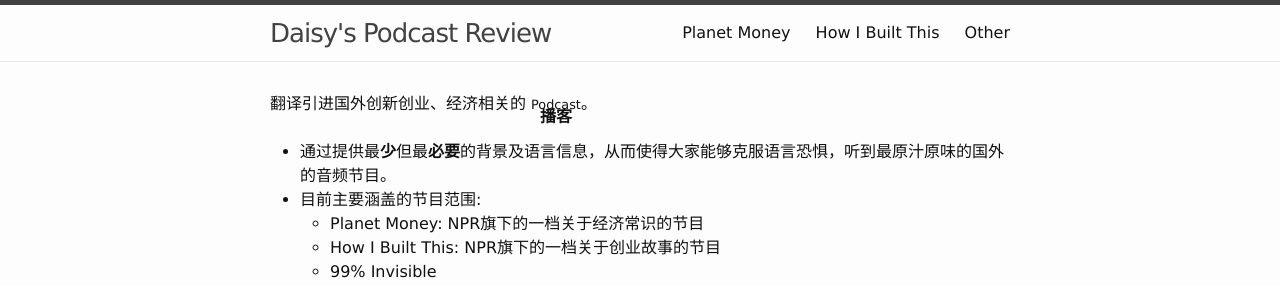
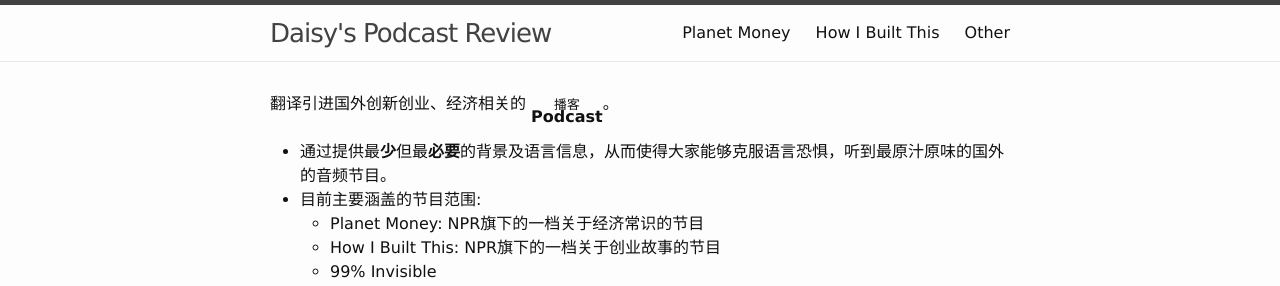
Before and after one commit to idaisy/idaisy.github.io, a Jekyll site: the page built from index.md, in a window 1280 px wide and 900 px high. Shown: the top 286 px of the window. Built offline with Jekyll 4.4.1, drawn with Linux system fonts in a browser that asks for light colours.

Commit message:
Mon Sep 25 21:01:50 CST 2017

```diff
--- a/index.md
+++ b/index.md
@@ -2,7 +2,7 @@
 layout: default
 ---
 
-翻译引进国外创新创业、经济相关的 <ruby><rb><a href="https://en.wikipedia.org/wiki/Podcast"> 播客 </a> </rb><rp>(</rp><rt>Podcast</rt><rp>)</rp></ruby>。
+翻译引进国外创新创业、经济相关的 <ruby><rb><a href="https://en.wikipedia.org/wiki/Podcast"> Podcast </a> </rb><rp>(</rp><rt>播客</rt><rp>)</rp></ruby>。
 
 - 通过提供最**少**但最**必要**的背景及语言信息，从而使得大家能够克服语言恐惧，听到最原汁原味的国外的音频节目。
 - 目前主要涵盖的节目范围:
```
